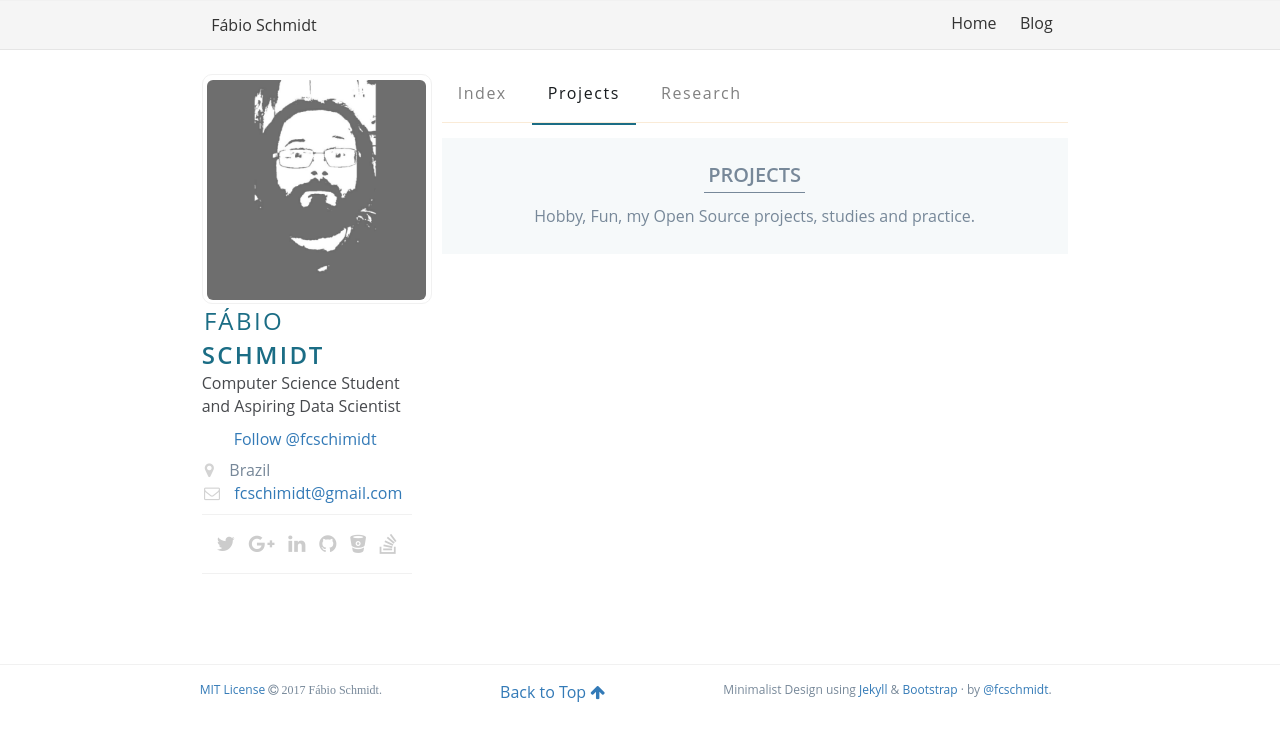
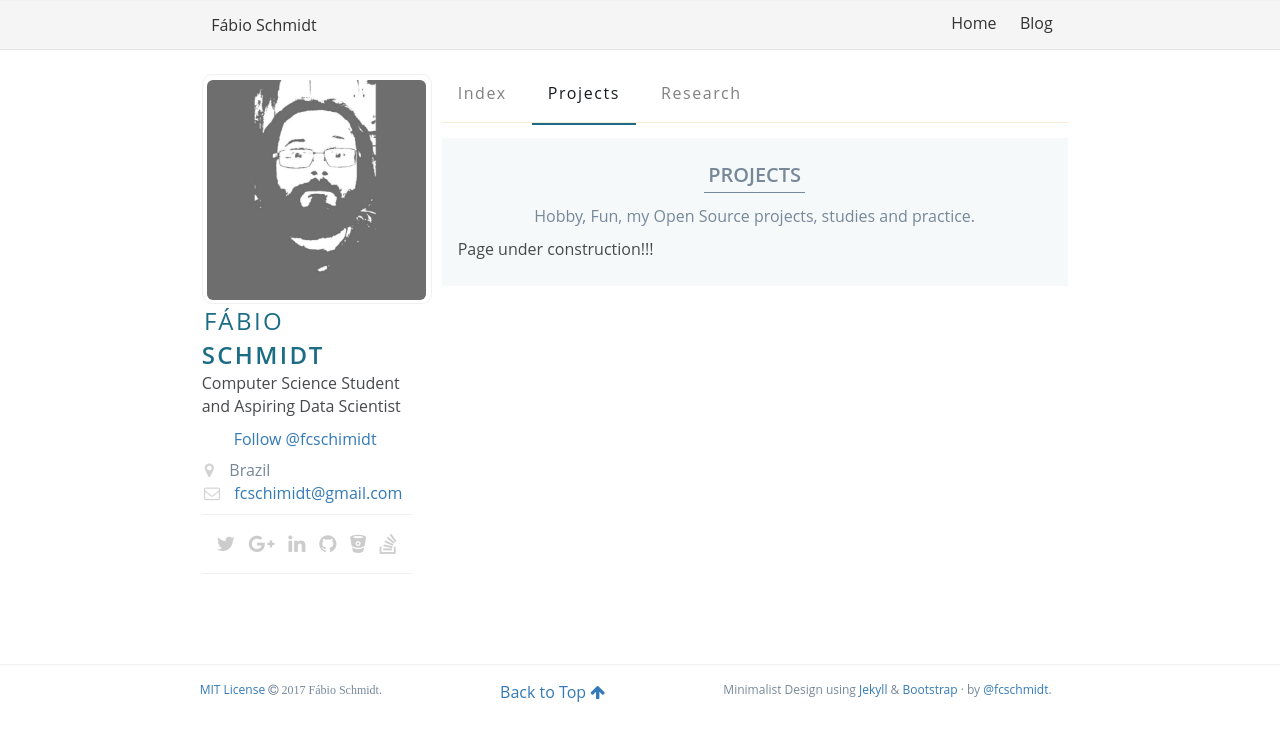
Before and after one commit to fcschmidt/fcschmidt.github.io, a Jekyll site: the page built from pages/projects.html, in a window 1280 px wide. Shown: the top 741 px of the page. Built offline with Jekyll 4.4.1, drawn with Linux system fonts in a browser that asks for light colours; nearby versions of some CDN libraries; comment, search, counter and statistics services are not loaded.

Commit message:
Add message

```diff
--- a/pages/projects.html
+++ b/pages/projects.html
@@ -15,4 +15,7 @@ permalink: /projects/
             <p class="page__desc">{{ page.description }}</p>
         </header>
     </div>
+    <article>
+        <p>Page under construction!!!</p>
+    </article>
 </section>
```
